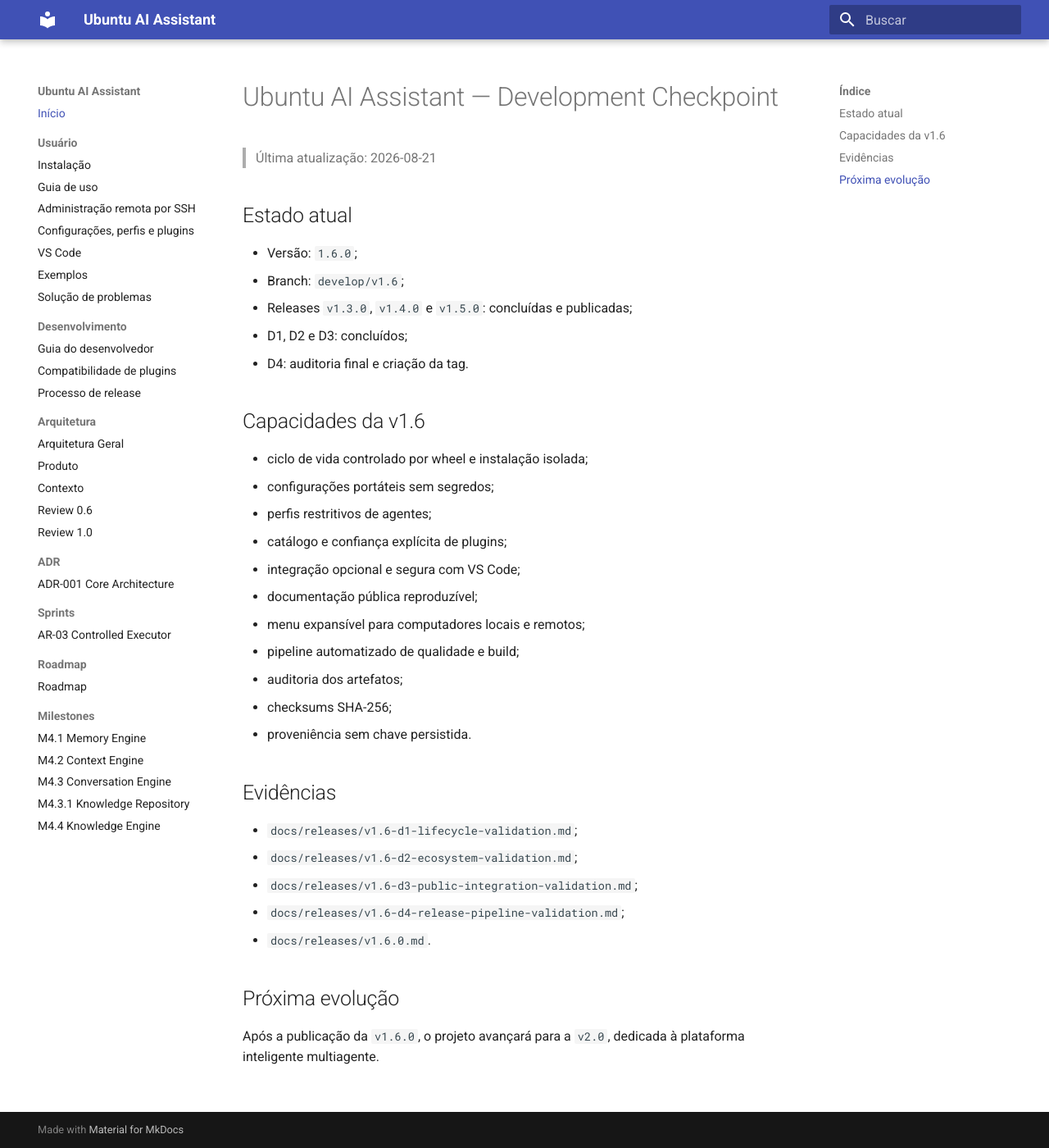
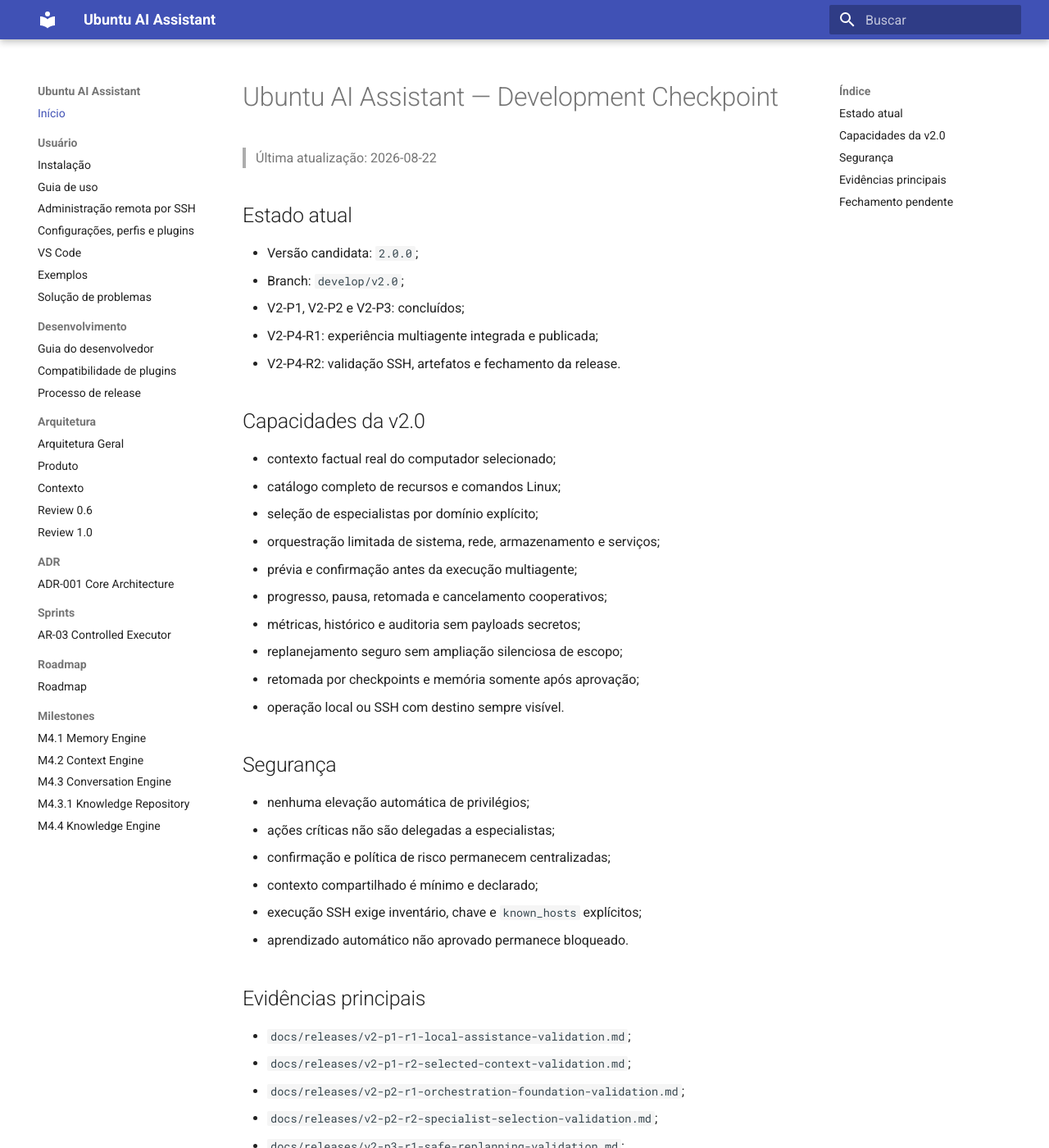
Before and after one commit to andrefeitoza-dev/ubuntu-ai-assistant, an MkDocs documentation site: the page built from docs/checkpoint.md, in a window 1280 px wide and 1400 px high. Shown: the whole window at 82% size. Built offline with MkDocs 1.6.1 and Material for MkDocs 9.7.7, drawn with Linux system fonts in a browser that asks for light colours; some of the changed text lies outside the part shown.

```diff
--- a/docs/checkpoint.md
+++ b/docs/checkpoint.md
@@ -1,38 +1,52 @@
 # Ubuntu AI Assistant — Development Checkpoint
 
-> Última atualização: 2026-08-21
+> Última atualização: 2026-08-22
 
 ## Estado atual
 
-- Versão: `1.6.0`;
-- Branch: `develop/v1.6`;
-- Releases `v1.3.0`, `v1.4.0` e `v1.5.0`: concluídas e publicadas;
-- D1, D2 e D3: concluídos;
-- D4: auditoria final e criação da tag.
+- Versão candidata: `2.0.0`;
+- Branch: `develop/v2.0`;
+- V2-P1, V2-P2 e V2-P3: concluídos;
+- V2-P4-R1: experiência multiagente integrada e publicada;
+- V2-P4-R2: validação SSH, artefatos e fechamento da release.
 
-## Capacidades da v1.6
+## Capacidades da v2.0
 
-- ciclo de vida controlado por wheel e instalação isolada;
-- configurações portáteis sem segredos;
-- perfis restritivos de agentes;
-- catálogo e confiança explícita de plugins;
-- integração opcional e segura com VS Code;
-- documentação pública reproduzível;
-- menu expansível para computadores locais e remotos;
-- pipeline automatizado de qualidade e build;
-- auditoria dos artefatos;
-- checksums SHA-256;
-- proveniência sem chave persistida.
+- contexto factual real do computador selecionado;
+- catálogo completo de recursos e comandos Linux;
+- seleção de especialistas por domínio explícito;
+- orquestração limitada de sistema, rede, armazenamento e serviços;
+- prévia e confirmação antes da execução multiagente;
+- progresso, pausa, retomada e cancelamento cooperativos;
+- métricas, histórico e auditoria sem payloads secretos;
+- replanejamento seguro sem ampliação silenciosa de escopo;
+- retomada por checkpoints e memória somente após aprovação;
+- operação local ou SSH com destino sempre visível.
 
-## Evidências
+## Segurança
 
-- `docs/releases/v1.6-d1-lifecycle-validation.md`;
-- `docs/releases/v1.6-d2-ecosystem-validation.md`;
-- `docs/releases/v1.6-d3-public-integration-validation.md`;
-- `docs/releases/v1.6-d4-release-pipeline-validation.md`;
-- `docs/releases/v1.6.0.md`.
+- nenhuma elevação automática de privilégios;
+- ações críticas não são delegadas a especialistas;
+- confirmação e política de risco permanecem centralizadas;
+- contexto compartilhado é mínimo e declarado;
+- execução SSH exige inventário, chave e `known_hosts` explícitos;
+- aprendizado automático não aprovado permanece bloqueado.
 
-## Próxima evolução
+## Evidências principais
 
-Após a publicação da `v1.6.0`, o projeto avançará para a `v2.0`, dedicada à
-plataforma inteligente multiagente.
+- `docs/releases/v2-p1-r1-local-assistance-validation.md`;
+- `docs/releases/v2-p1-r2-selected-context-validation.md`;
+- `docs/releases/v2-p2-r1-orchestration-foundation-validation.md`;
+- `docs/releases/v2-p2-r2-specialist-selection-validation.md`;
+- `docs/releases/v2-p3-r1-safe-replanning-validation.md`;
+- `docs/releases/v2-p3-r2-persistent-recovery-validation.md`;
+- `docs/releases/v2-p4-r1-integrated-experience-validation.md`;
+- `docs/releases/v2-p4-r2-release-validation.md`;
+- `docs/releases/v2.0.0.md`.
+
+## Fechamento pendente
+
+- validar diagnóstico multiagente em destino SSH real e isolado;
+- executar suíte, arquitetura, documentação e auditoria dos artefatos;
+- validar instalação, atualização e desinstalação limpas;
+- criar e publicar a tag `v2.0.0`.
--- a/pyproject.toml
+++ b/pyproject.toml
@@ -4,7 +4,7 @@ build-backend = "hatchling.build"
 
 [project]
 name = "ubuntu-ai-assistant"
-version = "1.6.0"
+version = "2.0.0"
 description = "Framework local para agentes inteligentes e administração segura do Ubuntu"
 readme = "README.md"
 requires-python = ">=3.12"
--- a/src/ubuntu_ai/version.py
+++ b/src/ubuntu_ai/version.py
@@ -1,7 +1,7 @@
 from importlib.metadata import PackageNotFoundError, version
 
 PACKAGE_NAME = "ubuntu-ai-assistant"
-FALLBACK_VERSION = "1.6.0"
+FALLBACK_VERSION = "2.0.0"
 
 
 def get_version() -> str:
```
Also changed, not shown: CHANGELOG.md (+26 -0 lines), README.md (+9 -4 lines), docs/architecture.md (+7 -2 lines), docs/releases/v2-p4-r2-release-validation.md (added, +50 -0 lines), docs/releases/v2.0.0.md (added, +42 -0 lines), docs/roadmap.md (+4 -4 lines), 9 other files.
